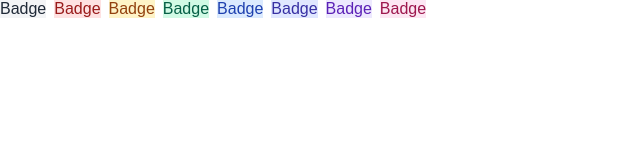
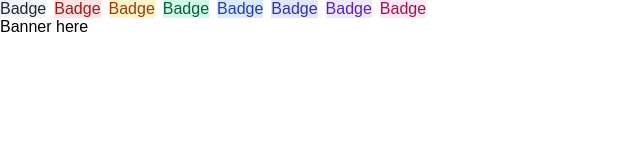
Before and after one commit to sorcerycss/component-library, a React (Vite) app in the folder component-library-react/: page / in a window 1280 px wide. Shown: the top 160 px of the page, without its empty margins (0-640 px from the left). Built offline with nearby package versions, Linux system fonts and the light colour scheme.

Commit message:
wip: add banners component

```diff
--- a/component-library-react/src/App.jsx
+++ b/component-library-react/src/App.jsx
@@ -1,4 +1,5 @@
 import Badge from "./components/Badge"
+import Banner from "./components/Banner"
 
 function App() {
 
@@ -13,11 +14,17 @@ function App() {
     'pink']
 
   return (
+    <>
       <div style={{display: 'flex', gap: '8px'}}>
         {colors.map(color => (
           <Badge key={color} variant={color}>Badge</Badge>
         ))}
       </div>
+      <div>
+        <Banner>Banner here</Banner>
+      </div>
+    </>
+
   )
 }
 
--- /dev/null
+++ b/component-library-react/src/components/Banner.jsx
@@ -0,0 +1,5 @@
+export default function Banner({ children }) {
+    return (
+        <>{children}</>
+    )
+}
```
